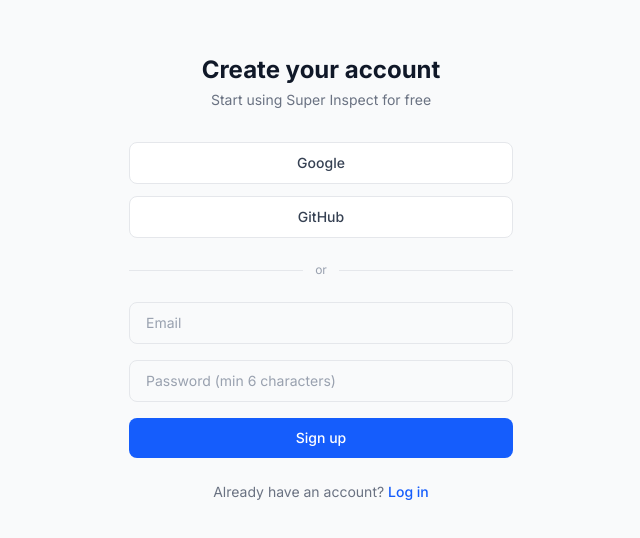
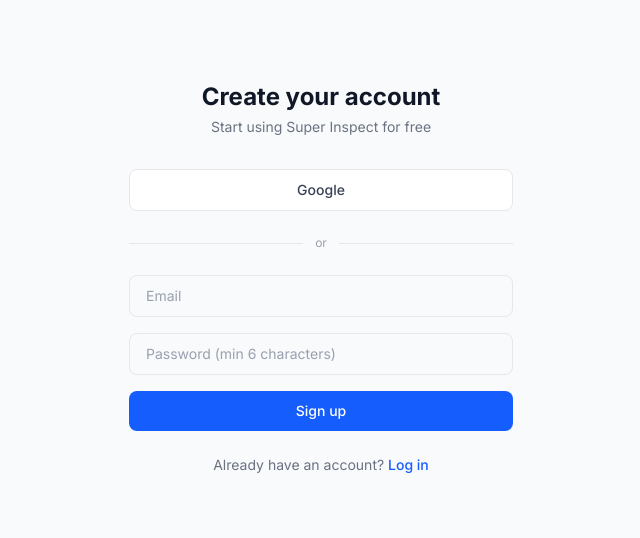
Before and after one commit to aryanxcreates/super-inspect-web, a Next.js app: page /signup in a window 1280 px wide. Shown: the part 122-660 px from the top of the page, without its empty margins (319-959 px from the left). Built offline with nearby package versions, Linux system fonts and the light colour scheme.

Commit message:
Refactor OAuth handling in login and signup forms to support only Google authentication, and update environment configuration in prisma.config.ts for clarity.

```diff
--- a/components/auth/login-form.tsx
+++ b/components/auth/login-form.tsx
@@ -31,7 +31,7 @@
     router.push(redirect);
   };
 
-  const handleOAuth = async (provider: "google" | "github") => {
+  const handleOAuth = async (provider: "google") => {
     const supabase = createClient();
     await supabase.auth.signInWithOAuth({
       provider,
@@ -55,13 +55,6 @@
           className="w-full flex items-center justify-center gap-2 px-4 py-2.5 rounded-lg border border-gray-200 bg-white text-sm font-medium text-gray-700 hover:bg-gray-50 transition-colors cursor-pointer"
         >
           Google
-        </button>
-        <button
-          type="button"
-          onClick={() => handleOAuth("github")}
-          className="w-full flex items-center justify-center gap-2 px-4 py-2.5 rounded-lg border border-gray-200 bg-white text-sm font-medium text-gray-700 hover:bg-gray-50 transition-colors cursor-pointer"
-        >
-          GitHub
         </button>
       </div>
 
--- a/components/auth/signup-form.tsx
+++ b/components/auth/signup-form.tsx
@@ -35,7 +35,7 @@
     setLoading(false);
   };
 
-  const handleOAuth = async (provider: "google" | "github") => {
+  const handleOAuth = async (provider: "google") => {
     const supabase = createClient();
     await supabase.auth.signInWithOAuth({
       provider,
@@ -70,13 +70,6 @@
           className="w-full flex items-center justify-center gap-2 px-4 py-2.5 rounded-lg border border-gray-200 bg-white text-sm font-medium text-gray-700 hover:bg-gray-50 transition-colors cursor-pointer"
         >
           Google
-        </button>
-        <button
-          type="button"
-          onClick={() => handleOAuth("github")}
-          className="w-full flex items-center justify-center gap-2 px-4 py-2.5 rounded-lg border border-gray-200 bg-white text-sm font-medium text-gray-700 hover:bg-gray-50 transition-colors cursor-pointer"
-        >
-          GitHub
         </button>
       </div>
 
--- a/prisma.config.ts
+++ b/prisma.config.ts
@@ -1,7 +1,8 @@
 import { config } from "dotenv";
 import { defineConfig } from "prisma/config";
 
-config({ path: ".env.local" });
+config(); // .env
+config({ path: ".env.local" }); // overrides
 
 export default defineConfig({
   schema: "prisma/schema.prisma",
```
